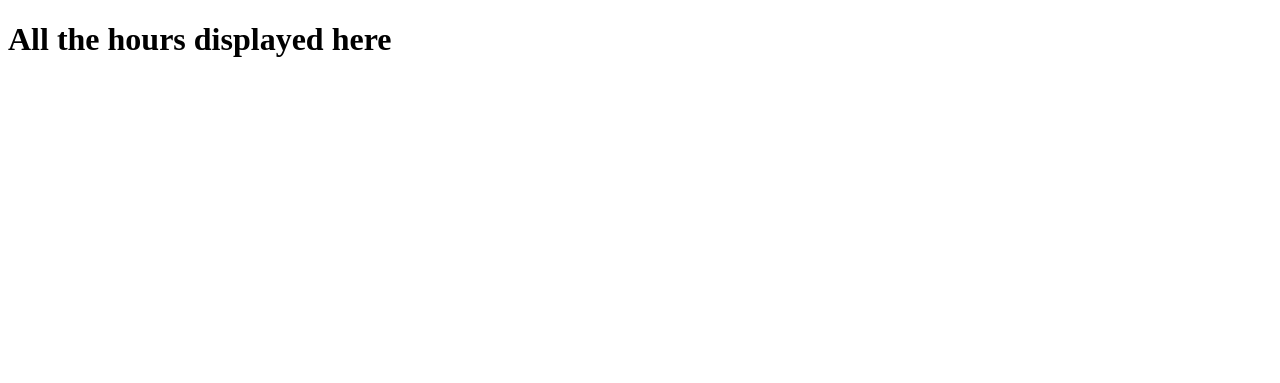
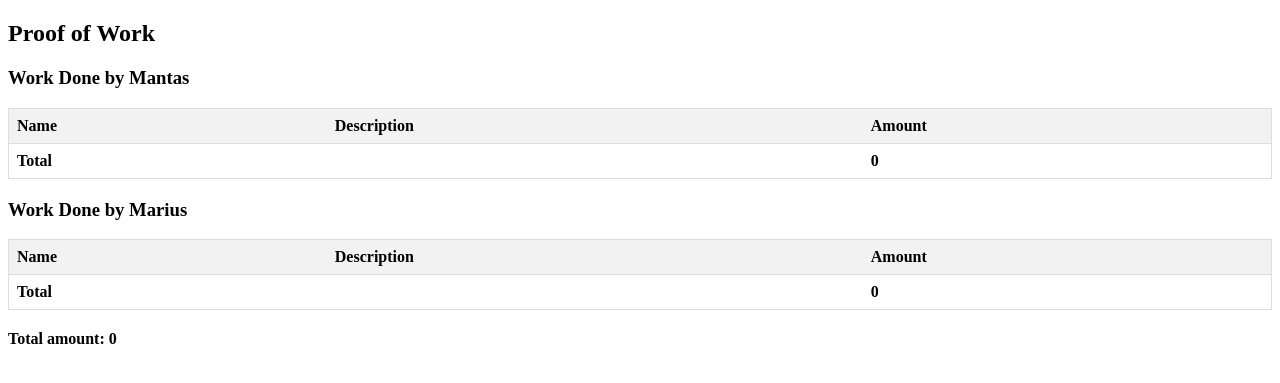
Before and after one commit to martemantas/Mix-Mingle, a PHP site: page / in a window 1280 px wide. Shown: the top 383 px of the page. Run offline with PHP 8.4, Linux system fonts and the light colour scheme; data that the repository does not hold is empty.

Commit message:
Work done displayed

```diff
--- a/index.php
+++ b/index.php
@@ -3,9 +3,100 @@
 <head>
     <meta charset="UTF-8">
     <meta name="viewport" content="width=device-width, initial-scale=1.0">
-    <title>Document</title>
+    <title>Work Done</title>
+    <style>
+        table {
+            width: 100%;
+            border-collapse: collapse;
+            border: 1px solid #ddd;
+            margin-bottom: 20px;
+        }
+        th, td {
+            padding: 8px;
+            text-align: left;
+            border-bottom: 1px solid #ddd;
+        }
+        th {
+            background-color: #f2f2f2;
+        }
+        h3 {
+            margin-top: 20px;
+        }
+    </style>
 </head>
 <body>
-    <h1>All the hours displayed here</h1>
+    <h2>Proof of Work</h2>
+    <h3>Work Done by Mantas</h3>
+    <table>
+        <thead>
+            <tr>
+                <th>Name</th>
+                <th>Description</th>
+                <th>Amount</th>
+            </tr>
+        </thead>
+        <tbody>
+        <?php
+                require 'config.php';
+                $totalMantas = 0;
+                $sql = "SELECT * FROM work_done WHERE name = 'Mantas'";
+                if ($result = $conn->query($sql)) {
+                    while ($row = $result->fetch_assoc()) {
+                        echo "<tr>";
+                        echo "<td>" . $row['name'] . "</td>";
+                        echo "<td>" . $row['description'] . "</td>";
+                        echo "<td>" . $row['amount'] . "</td>";
+                        echo "</tr>";
+                        $totalMantas += $row['amount'];
+                    }
+                    echo "<tr>";
+                    echo "<td colspan='2'><strong>Total</strong></td>";
+                    echo "<td><strong>$totalMantas</strong></td>";
+                    echo "</tr>";
+                }
+            ?>
+        </tbody>
+    </table>
+
+    <h3>Work Done by Marius</h3>
+    <table>
+        <thead>
+            <tr>
+                <th>Name</th>
+                <th>Description</th>
+                <th>Amount</th>
+            </tr>
+        </thead>
+        <tbody>
+        <?php
+                $totalMarius = 0;
+                $sql = "SELECT * FROM work_done WHERE name = 'Marius'";
+                if ($result = $conn->query($sql)) {
+                    while ($row = $result->fetch_assoc()) {
+                        echo "<tr>";
+                        echo "<td>" . $row['name'] . "</td>";
+                        echo "<td>" . $row['description'] . "</td>";
+                        echo "<td>" . $row['amount'] . "</td>";
+                        echo "</tr>";
+                        $totalMarius += $row['amount'];
+                    }
+                    echo "<tr>";
+                    echo "<td colspan='2'><strong>Total</strong></td>";
+                    echo "<td><strong>$totalMarius</strong></td>";
+                    echo "</tr>";
+                }
+            ?>
+        </tbody>
+    </table>
+    <?php
+        $sql = "SELECT amount FROM work_done";
+        $total = 0;
+        $result = $conn->query($sql);
+        while ($row = $result->fetch_assoc()) {
+            $total += $row['amount'];
+        }
+        echo "<td><strong>Total amount: $total</strong></td>";
+        $conn->close();
+    ?>
 </body>
 </html>
--- a/style.css
+++ b/style.css
@@ -215,7 +215,7 @@ section{
 
 .search-error{
     position: absolute;
-    top: 50%;
+    top: 10%;
     left: 50%;
     transform: translate(-50%, -50%);
 }
```
Also changed, not shown: protein.php (+37 -3 lines), smoothies.php (+35 -4 lines).
